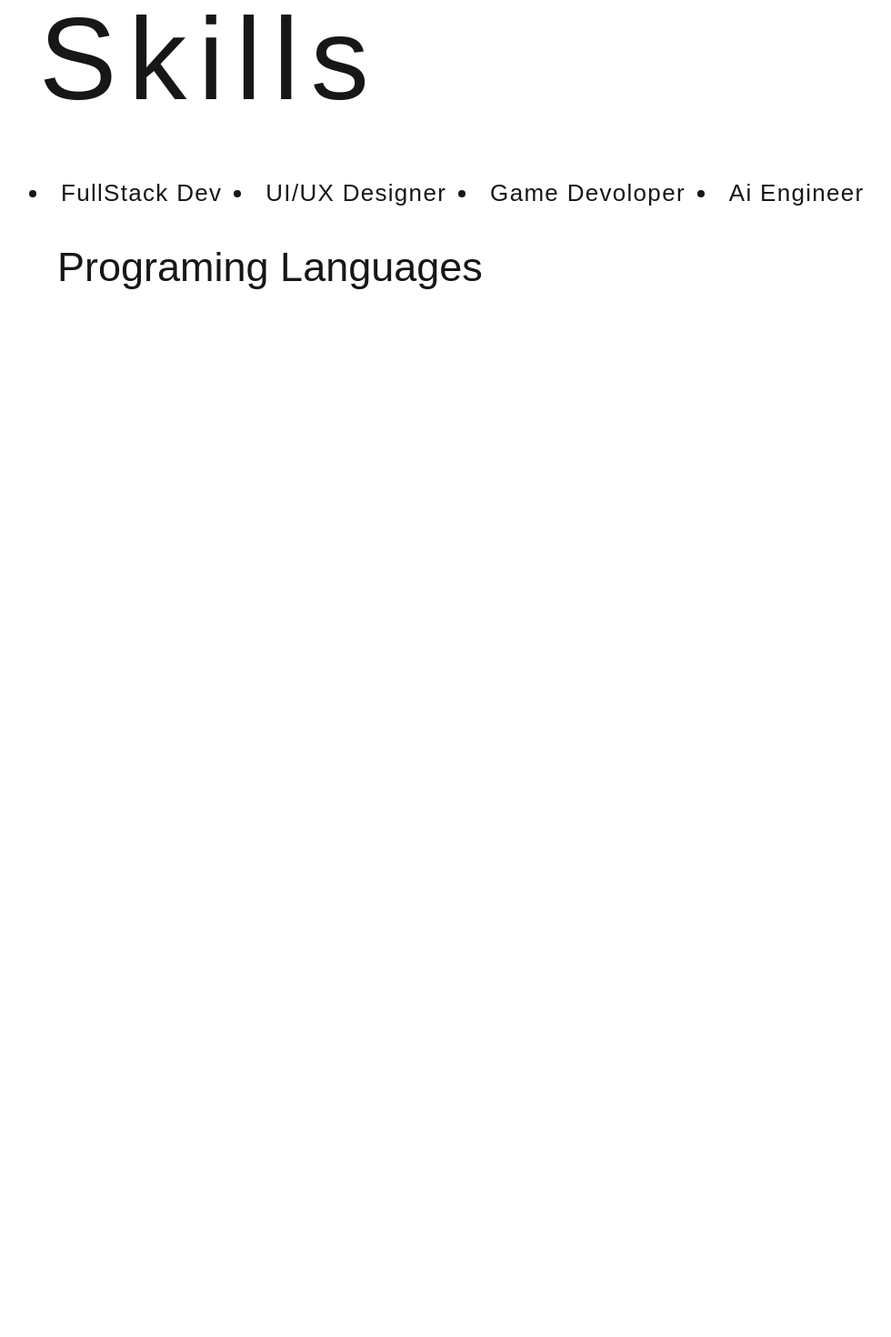
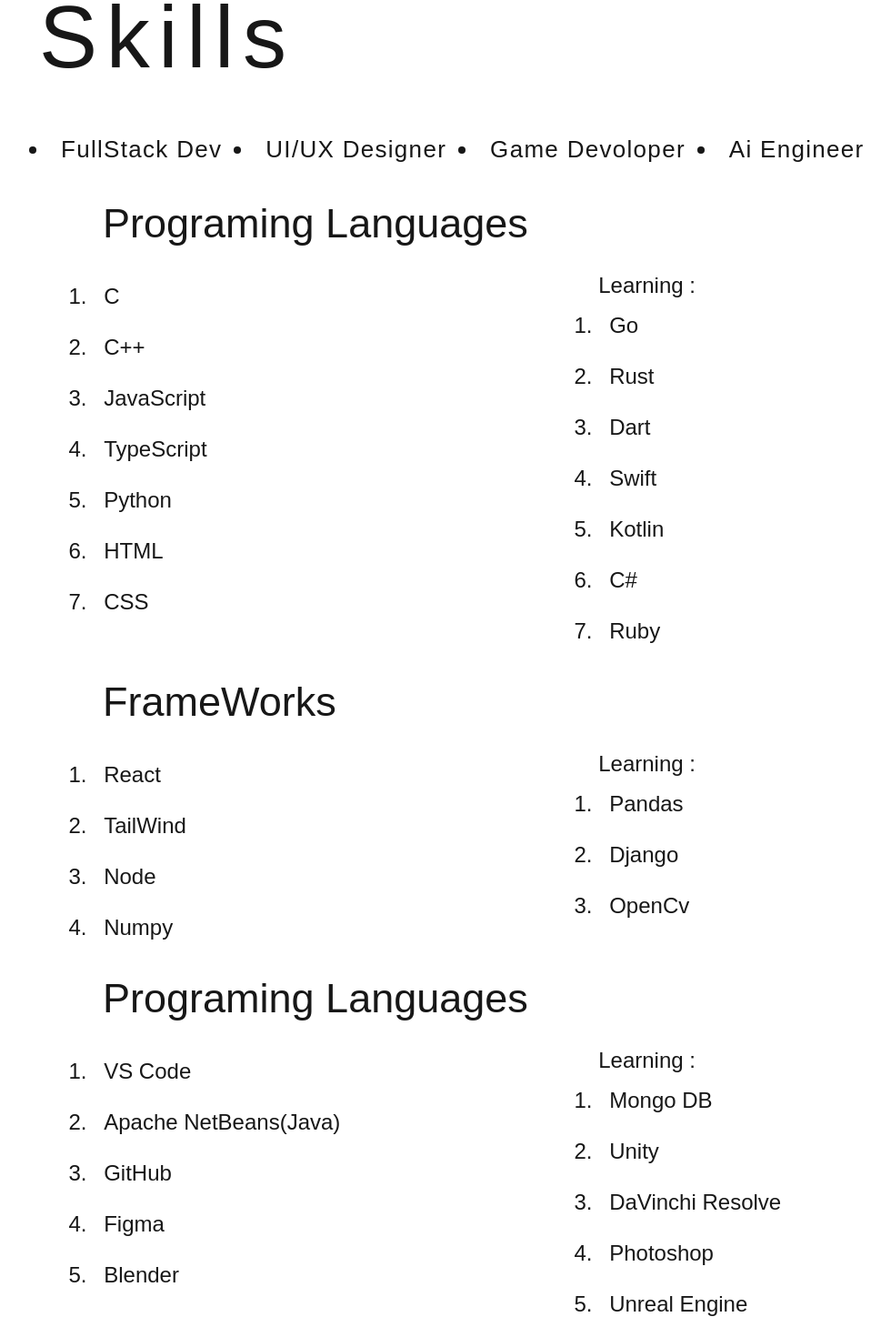
Before and after one commit to Cyberbee-pro/About-me, a Next.js app: page /Skills in a window 1280 px wide. Shown: the part 107-1577 px from the top of the page at 91% size, without its empty margins (1-981 px from the left). Before the commit the page ends 800 px from the top, so only its background shows below. Built offline with nearby package versions, Linux system fonts and the light colour scheme; a web font is replaced by a local one.

Commit message:
Skills almost done

```diff
--- a/app/Skills/page.tsx
+++ b/app/Skills/page.tsx
@@ -28,7 +28,7 @@
 
 const Content =() =>{
   return<div className="absolute inset-x-0 top-16 h-16">
-          <div className="tracking-widest text-[128px] p-3 pl-11">Skills</div>
+          <div className="tracking-widest text-[6rem] p-3 pl-11">Skills</div>
             <div className="flex tracking-wider text-[26px] p-2 pl-11">
             <ul className="flex space-x-6 list-disc pl-3">
               <li className="p-3">FullStack Dev</li>
@@ -37,7 +37,87 @@
               <li className="p-3">Ai Engineer</li>
             </ul>
             </div>
-          <div className="flex text-[45px] p-2 pl-11"><div className="bg-[url(/code.svg)] size-5"></div>Programing Languages</div>
+          <div className="flex text-[45px] p-2 pl-11"><Image src="/code.svg" alt="pic of </>" width={70} height={70} />Programing Languages</div>
+          <div className="flex">
+          <div className="flex flex-col font-medium w-[40vw] ml-11 p-2">
+            <ol className="list-decimal ml-[4vw] text-2xl">
+              <li className="p-3">C</li>
+              <li className="p-3">C++</li>
+              <li className="p-3">JavaScript</li>
+              <li className="p-3">TypeScript</li>
+              <li className="p-3">Python</li>
+              <li className="p-3">HTML</li>
+              <li className="p-3">CSS</li>
+
+            </ol>
+          </div>
+
+          <div className="flex flex-col font-medium text-2xl w-[40vw] ml-11 p-2">
+            <ol className="list-decimal ml-[4vw] ">
+              Learning :
+              <li className="p-3">Go</li>
+              <li className="p-3">Rust</li>
+              <li className="p-3">Dart</li>
+              <li className="p-3">Swift</li>
+              <li className="p-3">Kotlin</li>
+              <li className="p-3">C#</li>
+              <li className="p-3">Ruby</li>
+
+            </ol>
+          </div>
+          </div>
+
+                  <div className="flex text-[45px] p-2 pl-11"><Image src="/frameworks.svg" alt="pic of framework" width={70} height={70} />FrameWorks</div>
+          <div className="flex">
+          <div className="flex flex-col font-medium w-[40vw] ml-11 p-2">
+            <ol className="list-decimal ml-[4vw] text-2xl">
+              <li className="p-3">React</li>
+              <li className="p-3">TailWind</li>
+              <li className="p-3">Node</li>
+              <li className="p-3">Numpy</li>
+
+            </ol>
+          </div>
+
+          <div className="flex flex-col font-medium text-2xl w-[40vw] ml-11 p-2">
+            <ol className="list-decimal ml-[4vw] ">
+              Learning :
+              <li className="p-3">Pandas</li>
+              <li className="p-3">Django</li>
+              <li className="p-3">OpenCv</li>
+
+            </ol>
+          </div>
+          </div>
+
+
+                    <div className="flex text-[45px] p-2 pl-11"><Image src="/tools.svg" alt="pic of cli" width={70} height={70} />Programing Languages</div>
+          <div className="flex">
+          <div className="flex flex-col font-medium w-[40vw] ml-11 p-2">
+            <ol className="list-decimal ml-[4vw] text-2xl">
+              <li className="p-3">VS Code</li>
+              <li className="p-3">Apache NetBeans(Java)</li>
+              <li className="p-3">GitHub</li>
+              <li className="p-3">Figma</li>
+              <li className="p-3">Blender</li>
+
+            </ol>
+          </div>
+
+          <div className="flex flex-col font-medium text-2xl w-[40vw] ml-11 p-2">
+            <ol className="list-decimal ml-[4vw] ">
+              Learning :
+              <li className="p-3">Mongo DB</li>
+              <li className="p-3">Unity</li>
+              <li className="p-3">DaVinchi Resolve</li>
+              <li className="p-3">Photoshop</li>
+              <li className="p-3">Unreal Engine</li>
+
+            </ol>
+          </div>
+          </div>
+
+
         </div>
 };
 
```
Also changed, not shown: public/frameworks.svg (renamed from public/hugeicons_frameworks.svg), public/tools.svg (renamed from public/fluent_window-dev-tools-16-regular.svg).
